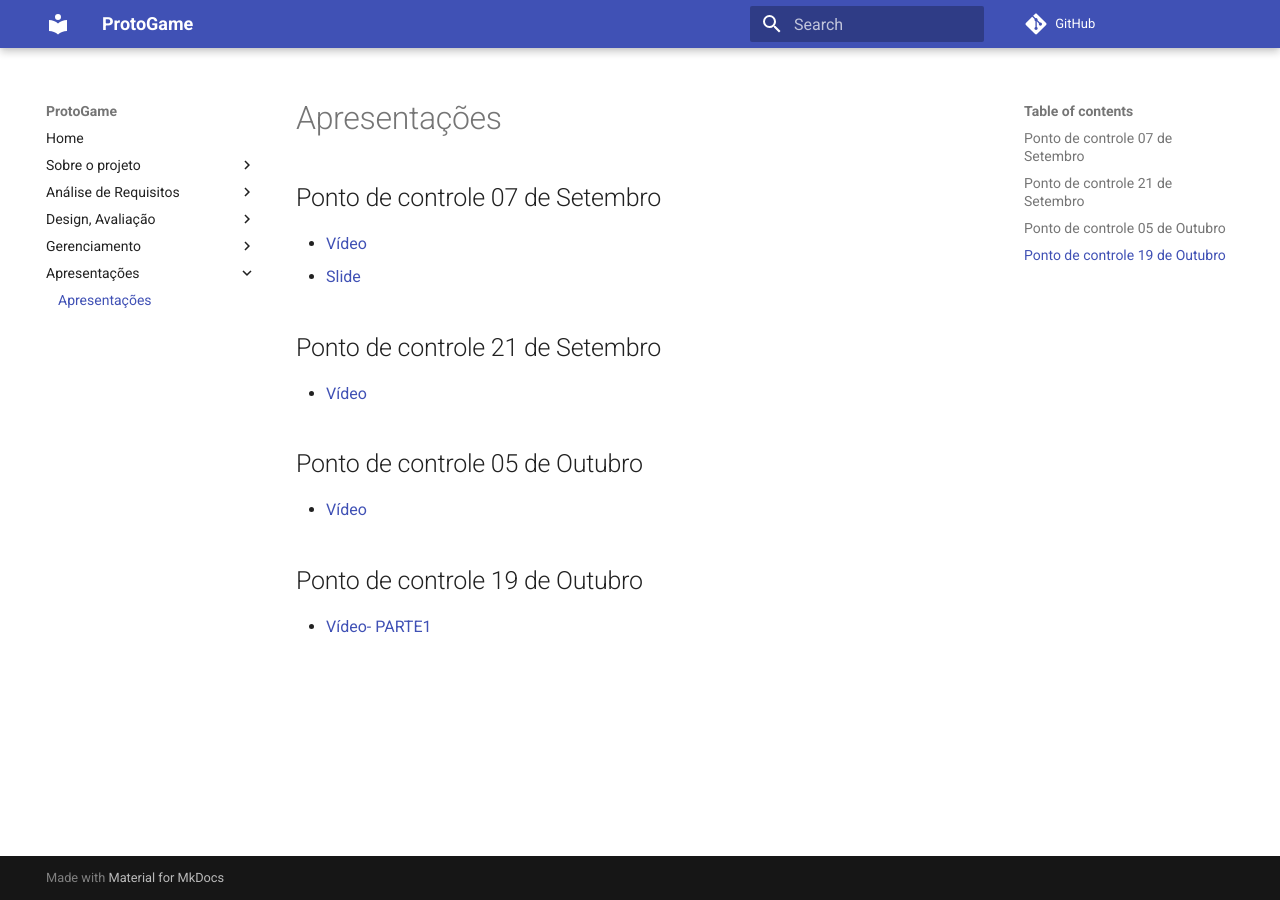
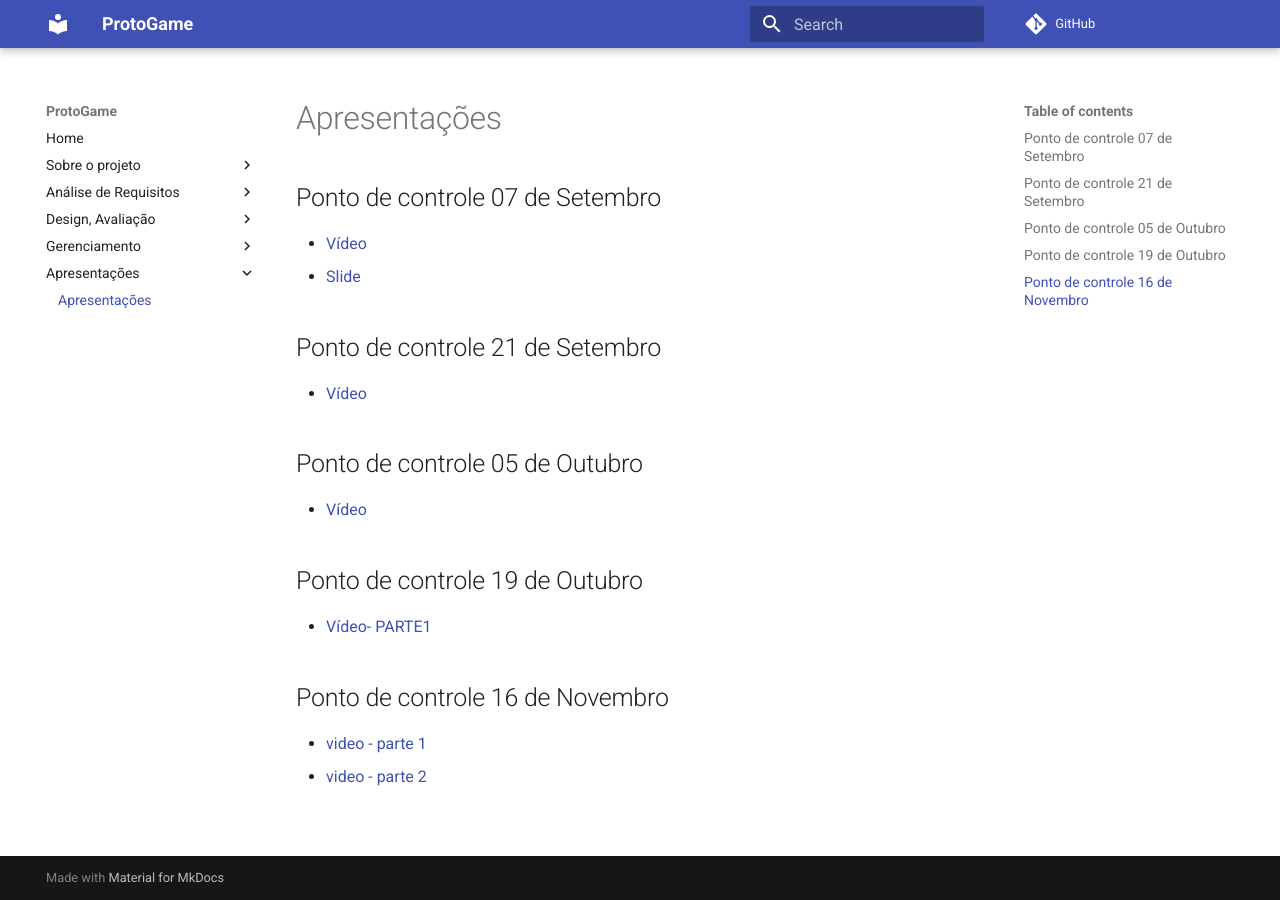
Before and after one commit to Design-de-Jogos/2020.1-ProtoGame, an MkDocs documentation site: the page built from docs/Apresentacao.md, in a window 1280 px wide. Built offline with MkDocs 1.6.1 and Material for MkDocs 9.7.7, drawn with Linux system fonts in a browser that asks for light colours; comment, search, counter and statistics services are not loaded.

Commit message:
Update Apresentacao.md

```diff
--- a/docs/Apresentacao.md
+++ b/docs/Apresentacao.md
@@ -17,3 +17,8 @@
 ## Ponto de controle 19 de Outubro
 
  - [Vídeo- PARTE1](https://drive.google.com/file/d/1jmoPk-ZlHgst-McPOvtyymapBOsQ-uDk/view?usp=sharing)
+
+## Ponto de controle 16 de Novembro
+
+- [video - parte 1](https://youtu.be/7gPLS1TFq5w)
+- [video - parte 2](https://youtu.be/LuQEkZjOl7g)
```
